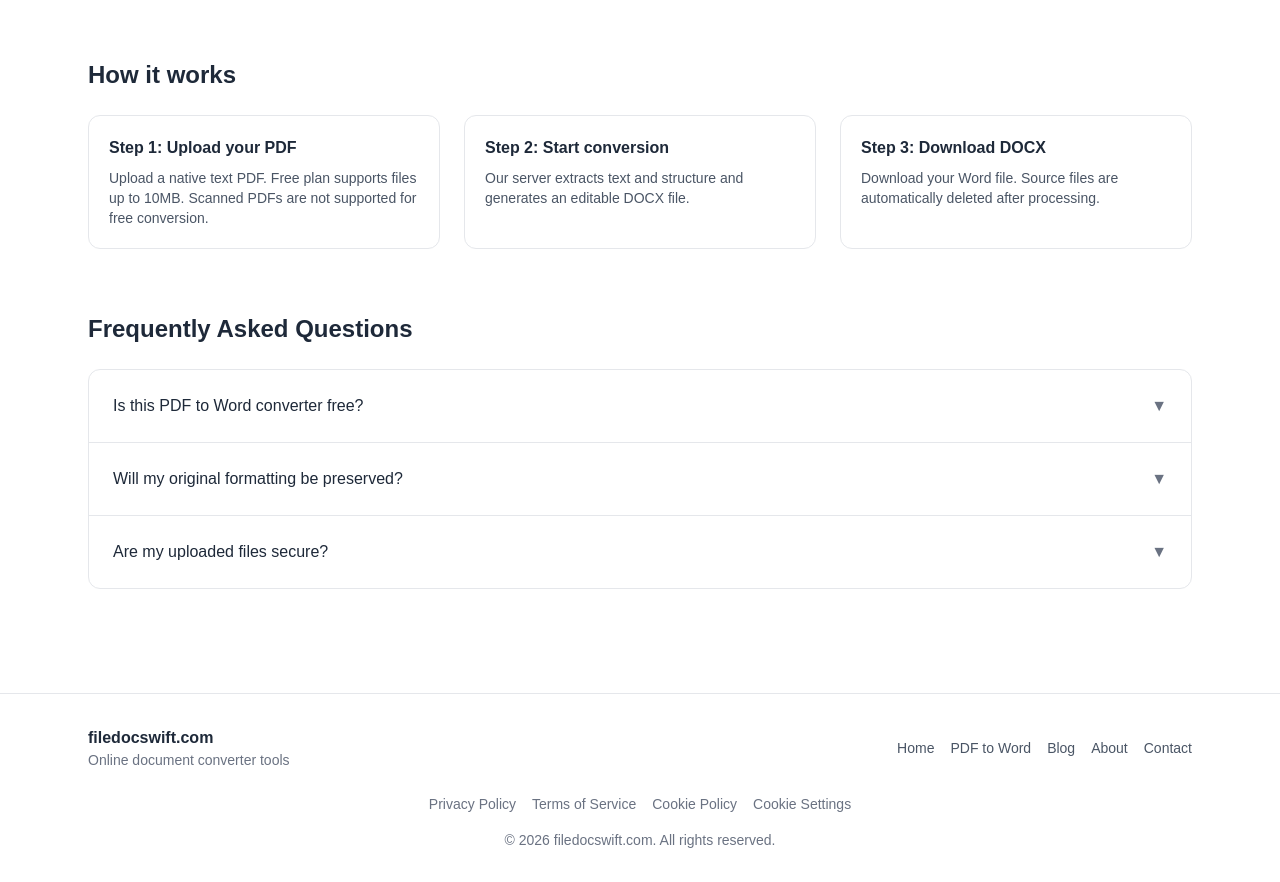
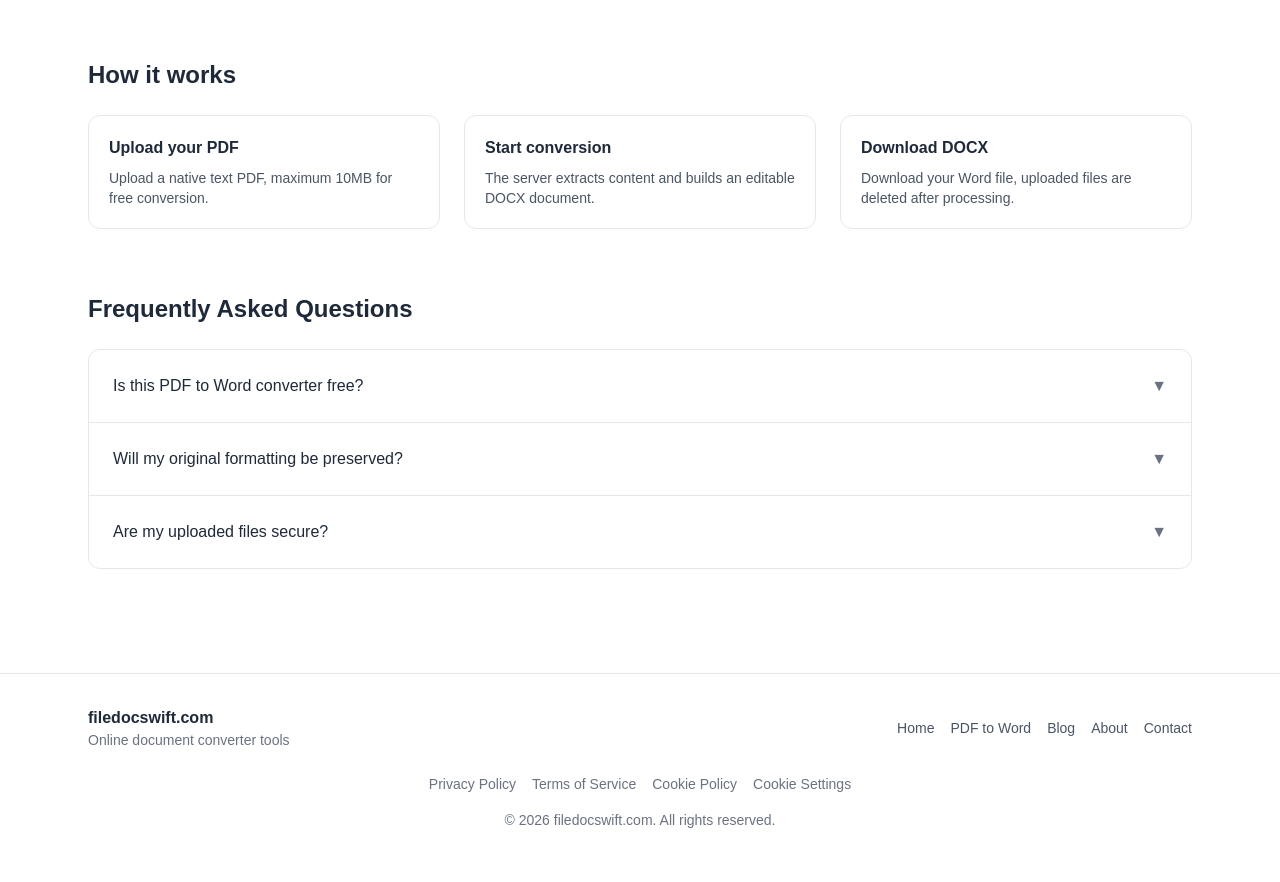
Before and after one commit to yrzhuang-max/my-next-site, a Next.js app in the folder my-next-site/: page /pdf-to-word in a window 1280 px wide. Shown: the part 820-1702 px from the top of the page. Built offline with nearby package versions, Linux system fonts and the light colour scheme.

Commit message:
seo: add FAQPage + HowTo json-ld schema, test on vercel builder

```diff
--- a/my-next-site/app/pdf-to-word/page.tsx
+++ b/my-next-site/app/pdf-to-word/page.tsx
@@ -94,21 +94,21 @@ export default function PdfToWordPage() {
   <h2 className="text-2xl font-semibold text-gray-800 mb-6">How it works</h2>
   <div className="grid gap-6 md:grid-cols-3">
     <div className="border border-gray-200 rounded-xl p-5">
-            <h3 className="font-semibold text-gray-800 mb-2">Step 1: Upload your PDF</h3>
+      <h3 className="font-semibold text-gray-800 mb-2">Upload your PDF</h3>
       <p className="text-sm text-gray-600">
-              Upload a native text PDF. Free plan supports files up to 10MB. Scanned PDFs are not supported for free conversion.
+        Upload a native text PDF, maximum 10MB for free conversion.
       </p>
     </div>
     <div className="border border-gray-200 rounded-xl p-5">
-            <h3 className="font-semibold text-gray-800 mb-2">Step 2: Start conversion</h3>
+      <h3 className="font-semibold text-gray-800 mb-2">Start conversion</h3>
       <p className="text-sm text-gray-600">
-              Our server extracts text and structure and generates an editable DOCX file.
+        The server extracts content and builds an editable DOCX document.
       </p>
     </div>
     <div className="border border-gray-200 rounded-xl p-5">
-            <h3 className="font-semibold text-gray-800 mb-2">Step 3: Download DOCX</h3>
+      <h3 className="font-semibold text-gray-800 mb-2">Download DOCX</h3>
       <p className="text-sm text-gray-600">
-              Download your Word file. Source files are automatically deleted after processing.
+        Download your Word file, uploaded files are deleted after processing.
       </p>
     </div>
   </div>
```
Lines whose indentation alone changed are shown as unchanged.
